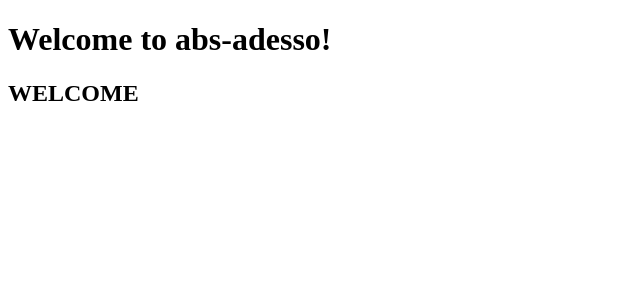
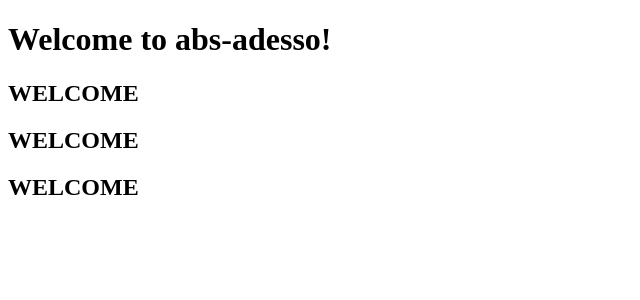
Before and after one commit to iammertg/InternalManagementSystem, an Angular app: page / in a window 1280 px wide. Shown: the top 300 px of the page, without its empty margins (0-640 px from the left). Built offline with nearby package versions, Linux system fonts and the light colour scheme.

Commit message:
circleci deploy

```diff
--- a/src/app/app.component.html
+++ b/src/app/app.component.html
@@ -1,3 +1,5 @@
 <h1>Welcome to abs-adesso!</h1>
 
 <h2>WELCOME</h2>
+<h2>WELCOME</h2>
+<h2>WELCOME</h2>
```
